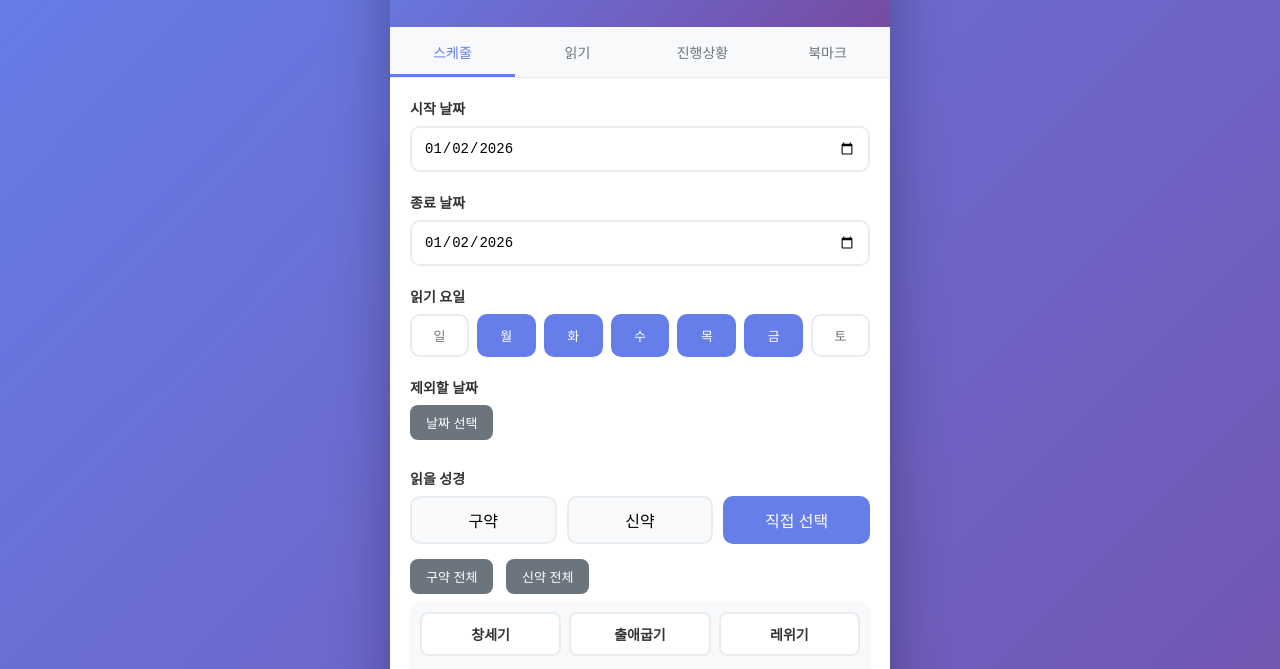
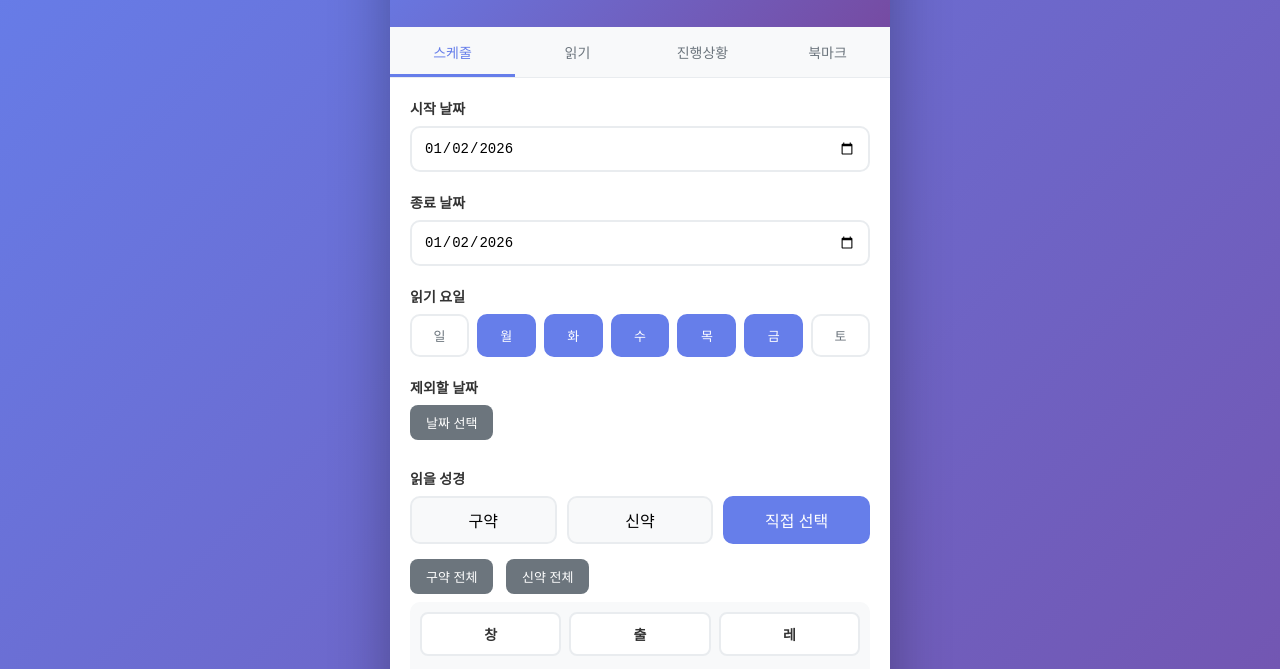
Before and after one commit to sophia2024311/bible-reading-scheduler, a plain HTML site: page index.html in a window 1280 px wide. Shown: the part 113-782 px from the top of the page. Drawn offline with Linux system fonts and the light colour scheme.

Commit message:
Update index.html

```diff
--- a/index.html
+++ b/index.html
@@ -806,7 +806,7 @@
       grid.innerHTML = booksData.map((book, idx) => `
         <div class="book-item">
           <input type="checkbox" id="book${idx}" class="book-checkbox" data-testament="${book.testament}">
-          <label for="book${idx}" class="book-label">${book.name}</label>
+          <label for="book${idx}" class="book-label">${book.abbr}</label>
         </div>
       `).join('');
     }
@@ -1220,6 +1220,7 @@
         if (!response.ok) {
           throw new Error('파일을 불러올 수 없습니다.');
         }
+
         try {
           const decoder = new TextDecoder('euc-kr');
           text = decoder.decode(buffer);
```
